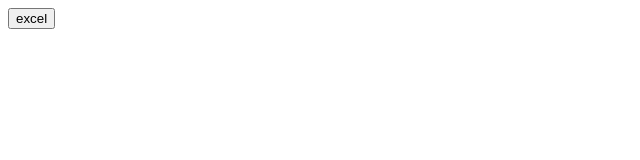
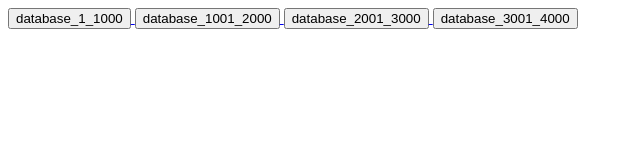
Before and after one commit to AZUMArin/practice, a plain HTML site: page index.html in a window 1280 px wide. Shown: the whole page, without its empty margins (0-640 px from the left). Drawn offline with Linux system fonts and the light colour scheme.

Commit message:
Update index.html

```diff
--- a/index.html
+++ b/index.html
@@ -7,8 +7,16 @@
     <title>Document</title>
   </head>
   <body>
-    <a href="data.csv">
-      <input type="button" value="excel" />
+    <a href="database_1_1000">
+      <input type="button" value="database_1_1000" />
+    </a>
+    <a href="database_1001_2000">
+      <input type="button" value="database_1001_2000" />
+    </a>
+    <a href="database_2001_3000">
+      <input type="button" value="database_2001_3000" />
+    </a><a href="database_3001_4000">
+      <input type="button" value="database_3001_4000" />
     </a>
   </body>
 </html>
```
